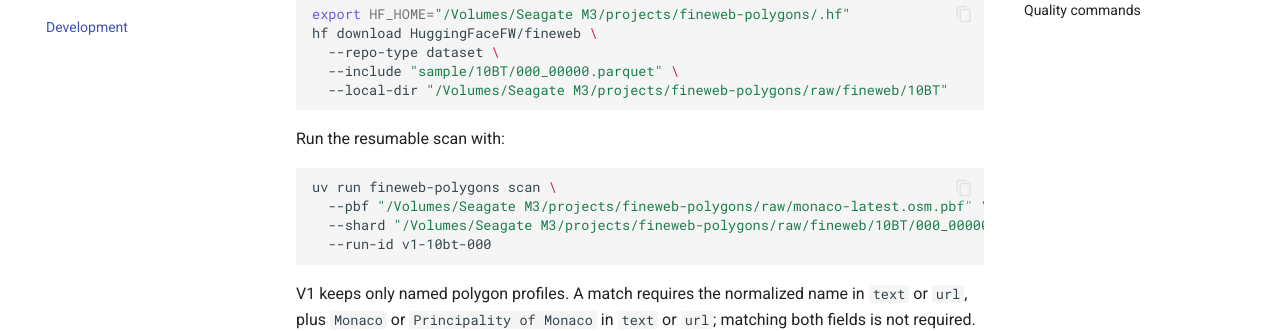
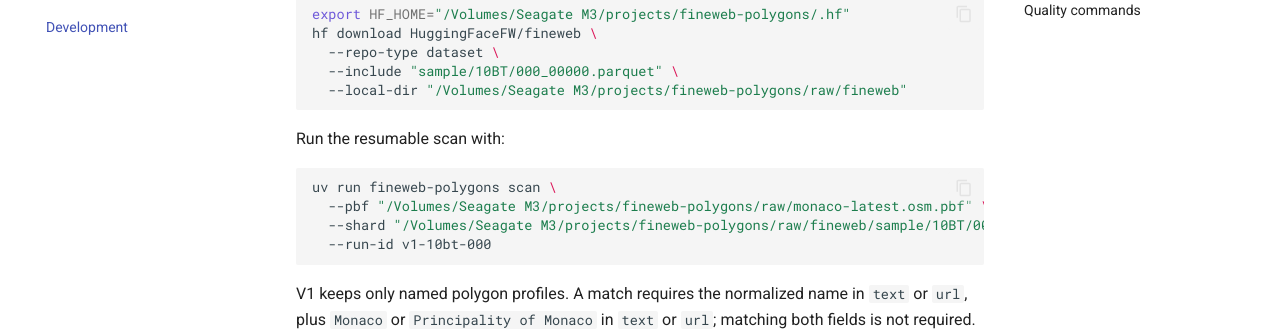
Before and after one commit to NoeFlandre/fineweb-polygons, an MkDocs documentation site: the page built from docs/development.md, in a window 1280 px wide and 900 px high, scrolled down 380 px. Shown: the part 179-510 px from the top of the window. Built offline with MkDocs 1.6.1 and Material for MkDocs 9.7.7, drawn with Linux system fonts in a browser that asks for light colours; comment, search, counter and statistics services are not loaded.

Commit message:
docs: correct local FineWeb shard path

````diff
--- a/docs/development.md
+++ b/docs/development.md
@@ -20,7 +20,7 @@
 hf download HuggingFaceFW/fineweb \
   --repo-type dataset \
   --include "sample/10BT/000_00000.parquet" \
-  --local-dir "/Volumes/Seagate M3/projects/fineweb-polygons/raw/fineweb/10BT"
+  --local-dir "/Volumes/Seagate M3/projects/fineweb-polygons/raw/fineweb"
 ```
 
 Run the resumable scan with:
@@ -28,7 +28,7 @@
 ```bash
 uv run fineweb-polygons scan \
   --pbf "/Volumes/Seagate M3/projects/fineweb-polygons/raw/monaco-latest.osm.pbf" \
-  --shard "/Volumes/Seagate M3/projects/fineweb-polygons/raw/fineweb/10BT/000_00000.parquet" \
+  --shard "/Volumes/Seagate M3/projects/fineweb-polygons/raw/fineweb/sample/10BT/000_00000.parquet" \
   --run-id v1-10bt-000
 ```
 
````
Also changed, not shown: README.md (+2 -2 lines).
